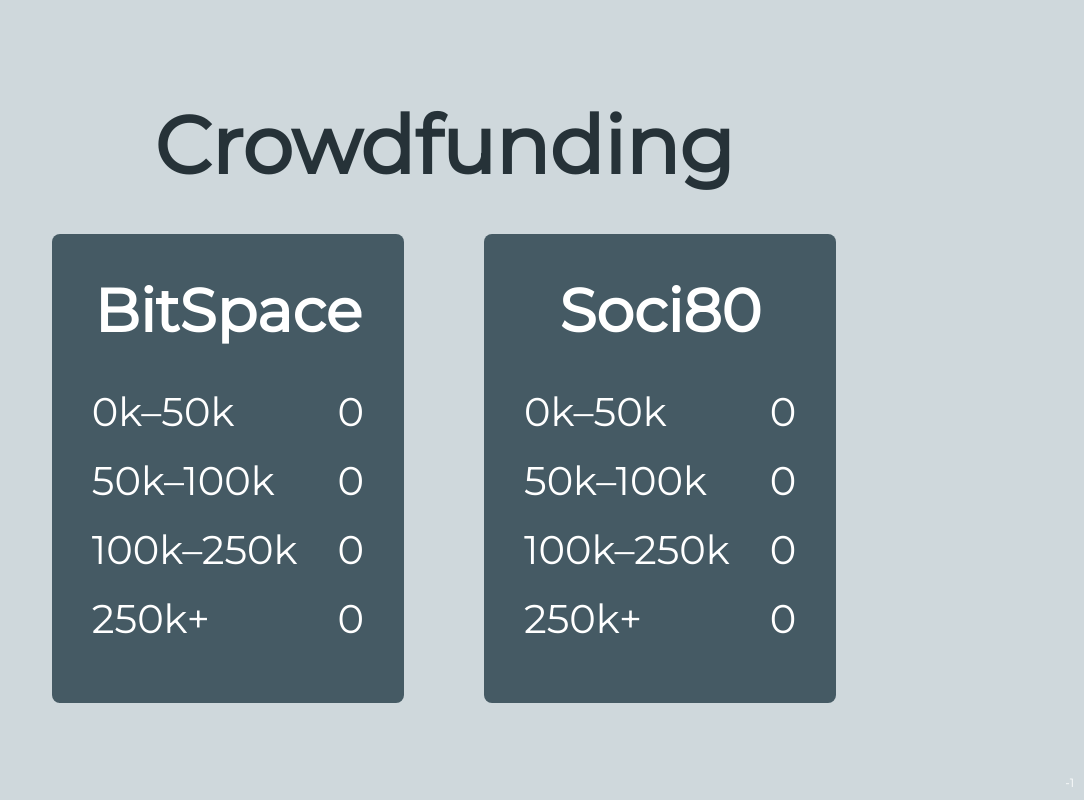
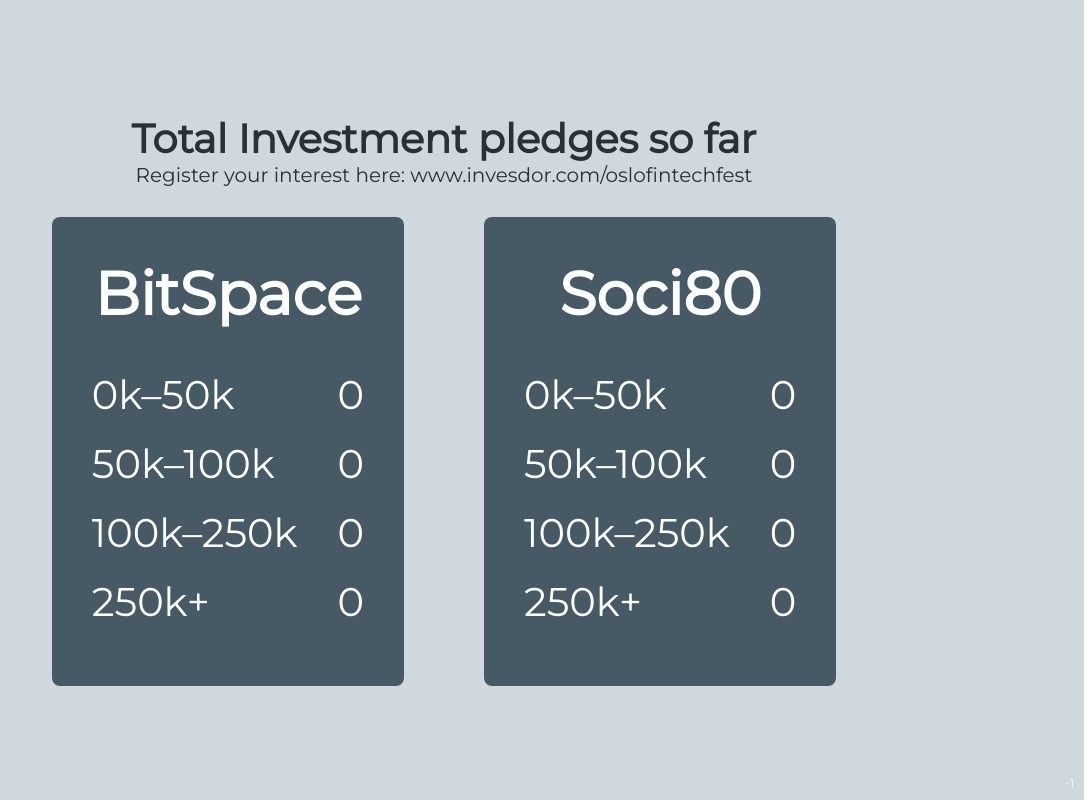
Before and after one commit to invesdor/TypeformCrowdfundingScreen, a website: page public/index.html in a window 1280 px wide. Shown: the whole page, without its empty margins (196-1280 px from the left). Drawn offline with nearby package versions, Linux system fonts and the light colour scheme; no server answers.

Commit message:
Change header copy

```diff
--- a/public/index.html
+++ b/public/index.html
@@ -2,13 +2,14 @@
 <html>
 <head>
   <meta charset="utf-8">
-  <title>Crowdfunding</title>
+  <title>Oslo Fintech Fest</title>
   <link href="https://fonts.googleapis.com/css?family=Montserrat" rel="stylesheet">
 </head>
 <body>
 
 <div class="app">
-  <h1>Crowdfunding</h1>
+  <h1>Total Investment pledges so far</h1>
+  <p>Register your interest here: <a href="https://www.invesdor.com/oslofintechfest">www.invesdor.com/oslofintechfest</a></p>
   <div class="startups">
     <div class="startup" data-startup="BitSpace">
       <h2>BitSpace</h2>
@@ -74,9 +75,19 @@
   }
   h1 {
     text-align: center;
-    font-size: 2rem;
-    margin: 0 0 1rem 0;
+    font-size: 1rem;
+    margin: 0;
     color: #263238;
+  }
+  p {
+    text-align: center;
+    font-size: 0.5rem;
+    margin: 0 0 0.75rem 0;
+    color: #263238;
+  }
+  p a {
+    color: #263238;
+    text-decoration: none;
   }
   h2 {
     text-align: center;
```
